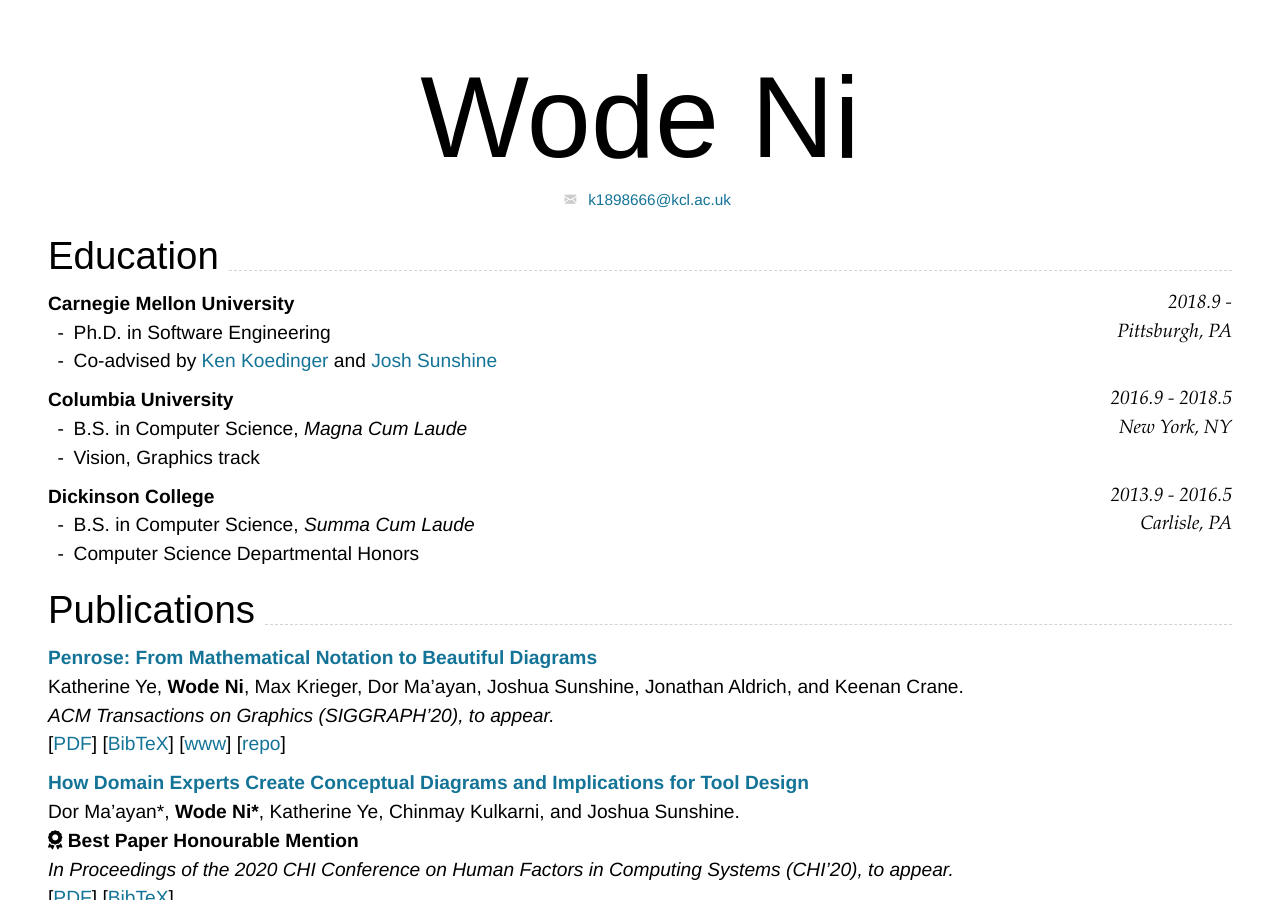
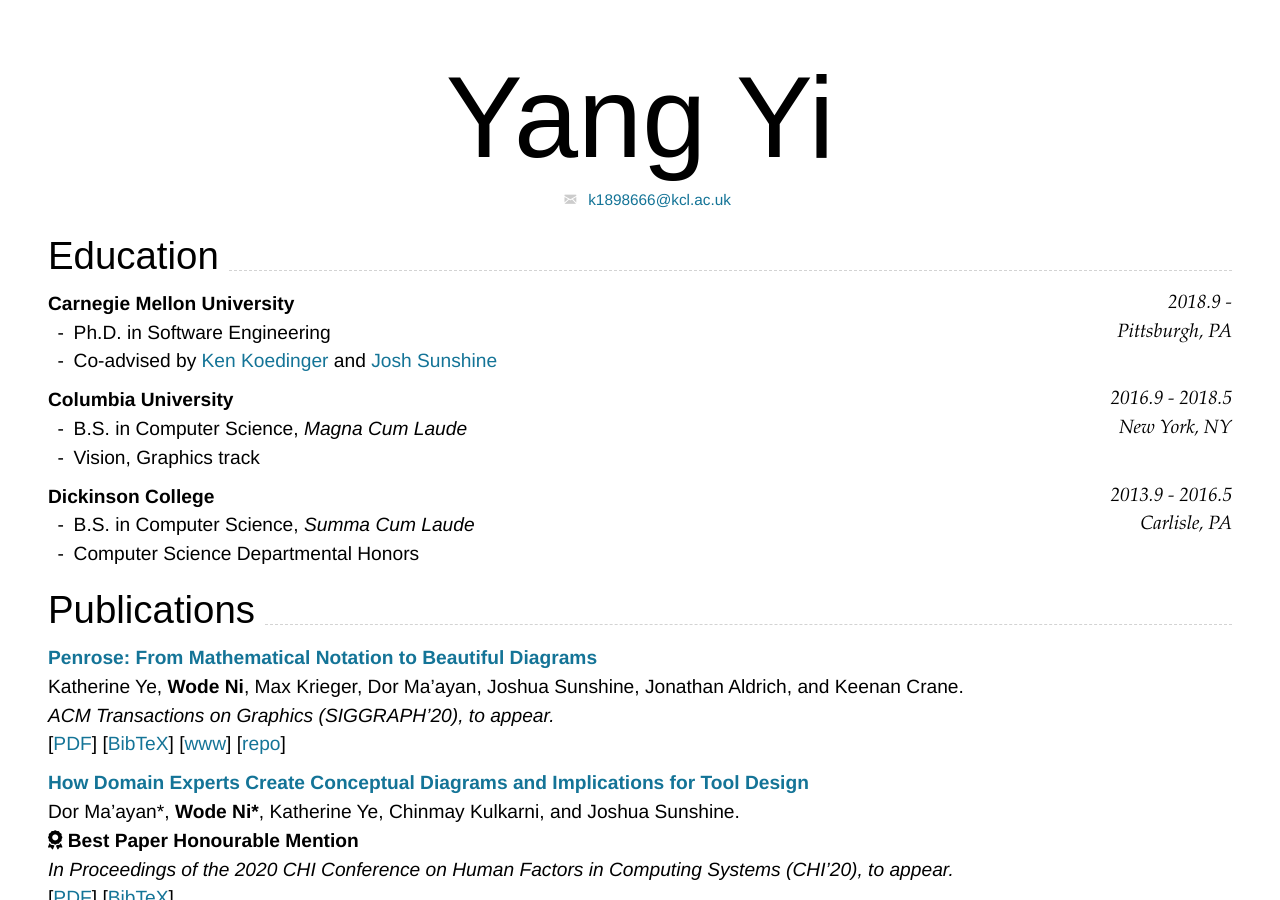
Before and after one commit to yiyiyi1992/Resume, a Jekyll site: the page built from index.md, in a window 1280 px wide and 900 px high. Built offline with Jekyll 4.4.1, drawn with Linux system fonts in a browser that asks for light colours; nearby versions of some CDN libraries.

Commit message:
Update index.md

```diff
--- a/index.md
+++ b/index.md
@@ -7,7 +7,7 @@ email:
 
 ---
 
-# Wode **Ni**
+# Yang Yi
 
 <!--
 include contact information from the front matter
```
